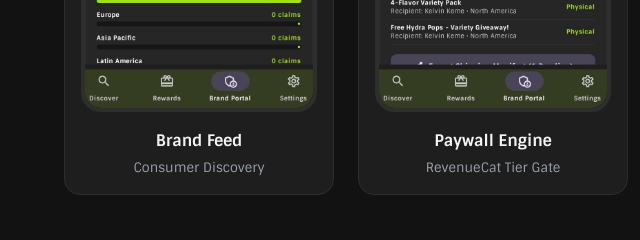
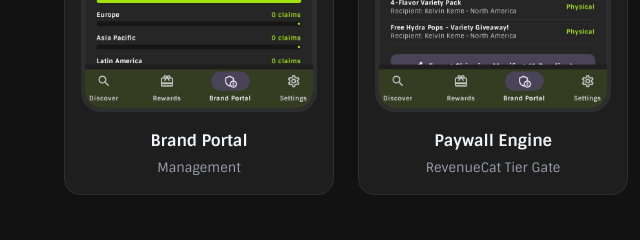
Before and after one commit to triokev/hphive, a plain HTML site: page index.html in a window 1280 px wide. Shown: the part 4320-4560 px from the top of the page, 0-640 px from the left. Drawn offline with Linux system fonts and the light colour scheme.

Commit message:
Update index.html

```diff
--- a/index.html
+++ b/index.html
@@ -812,8 +812,8 @@
                     <div class="gallery-img-wrapper">
                         <img src="photos/2.jpg" alt="Brand Feed Interface">
                     </div>
-                    <h4>Brand Feed</h4>
-                    <p>Consumer Discovery</p>
+                    <h4>Brand Portal</h4>
+                    <p>Management</p>
                 </div>
 
                 <!-- Gallery Item 2 -->
```
